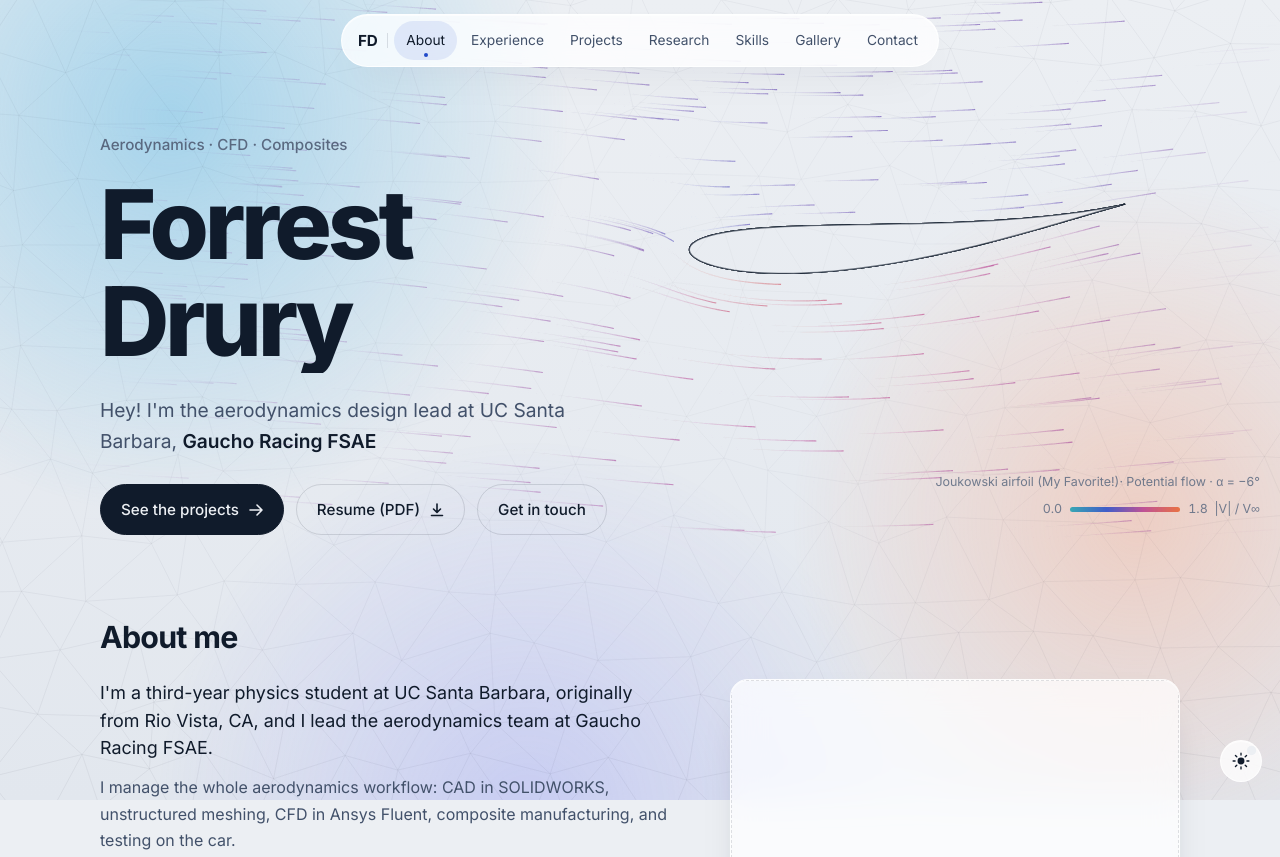
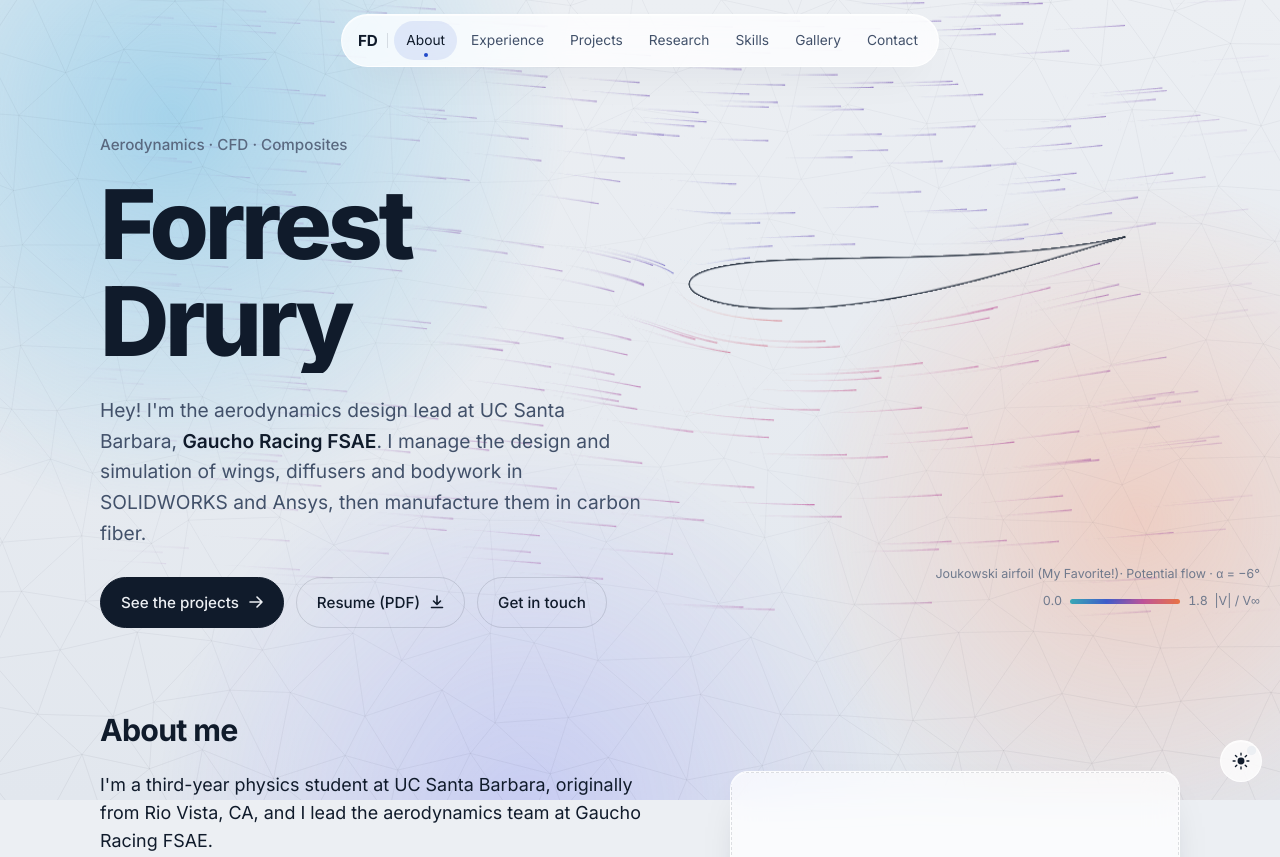
Before and after one commit to FDrury25/Forrest-Drury-Website, a plain HTML site: page index.html in a window 1280 px wide. Shown: the top 857 px of the page. Drawn offline with Linux system fonts and the light colour scheme; animation ran at ten frames a second.

Commit message:
Update index.html added period gangster

```diff
--- a/index.html
+++ b/index.html
@@ -502,7 +502,7 @@ const SITE = {
   // Short pieces of text around the page. <strong>…</strong> makes a phrase bold.
   text: {
     heroTag: 'Aerodynamics · CFD · Composites',
-    heroIntro: 'Hey! I\'m the aerodynamics design lead at UC Santa Barbara, <strong>Gaucho Racing FSAE</strong. I manage the design and simulation of wings, diffusers and bodywork in SOLIDWORKS and Ansys, then manufacture them in carbon fiber.',
+    heroIntro: 'Hey! I\'m the aerodynamics design lead at UC Santa Barbara, <strong>Gaucho Racing FSAE</strong>. I manage the design and simulation of wings, diffusers and bodywork in SOLIDWORKS and Ansys, then manufacture them in carbon fiber.',
     resumeButton: 'Resume (PDF)',
     aboutTitle: 'About me',
     experienceTitle: 'Gaucho Racing FSAE',
```
